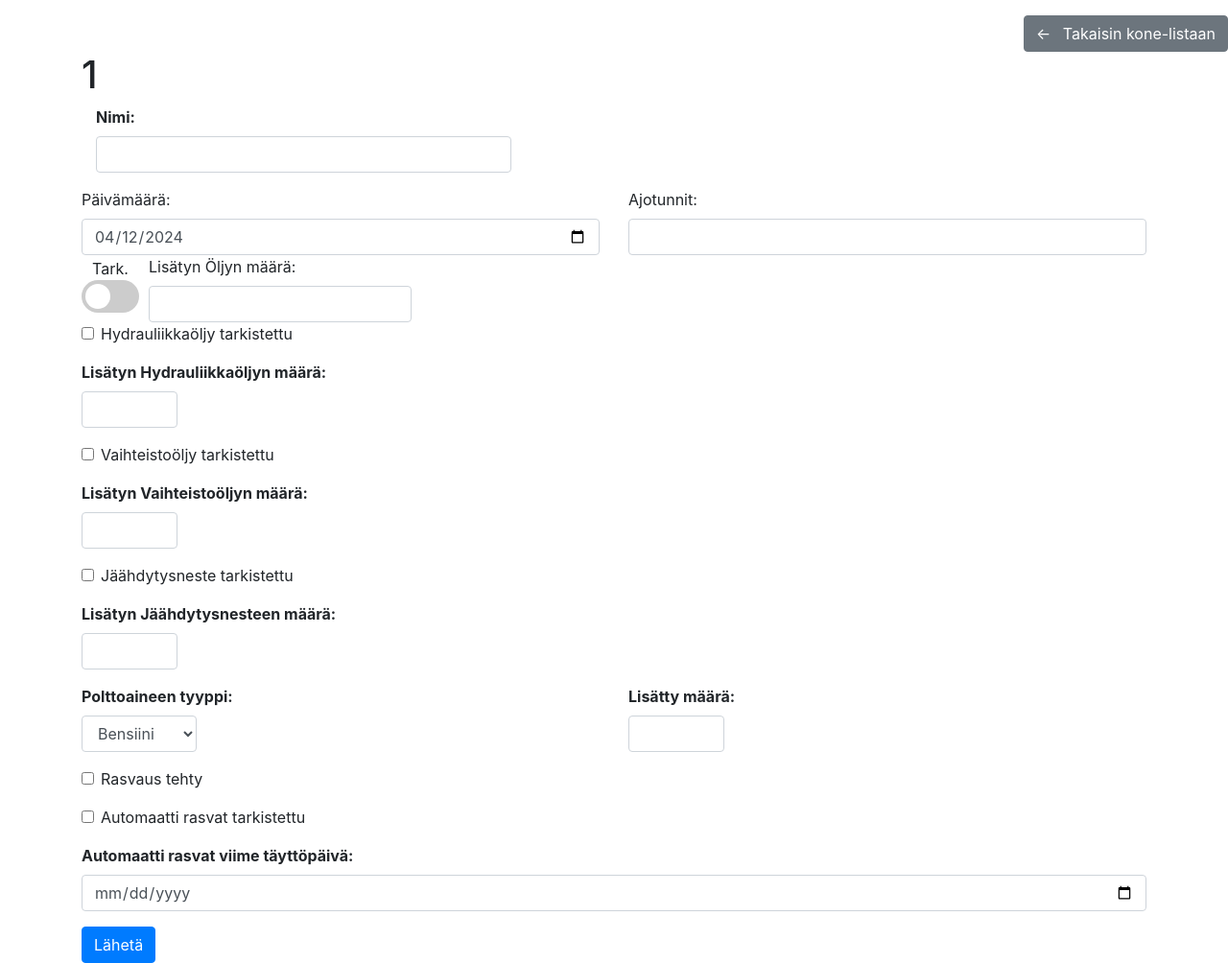
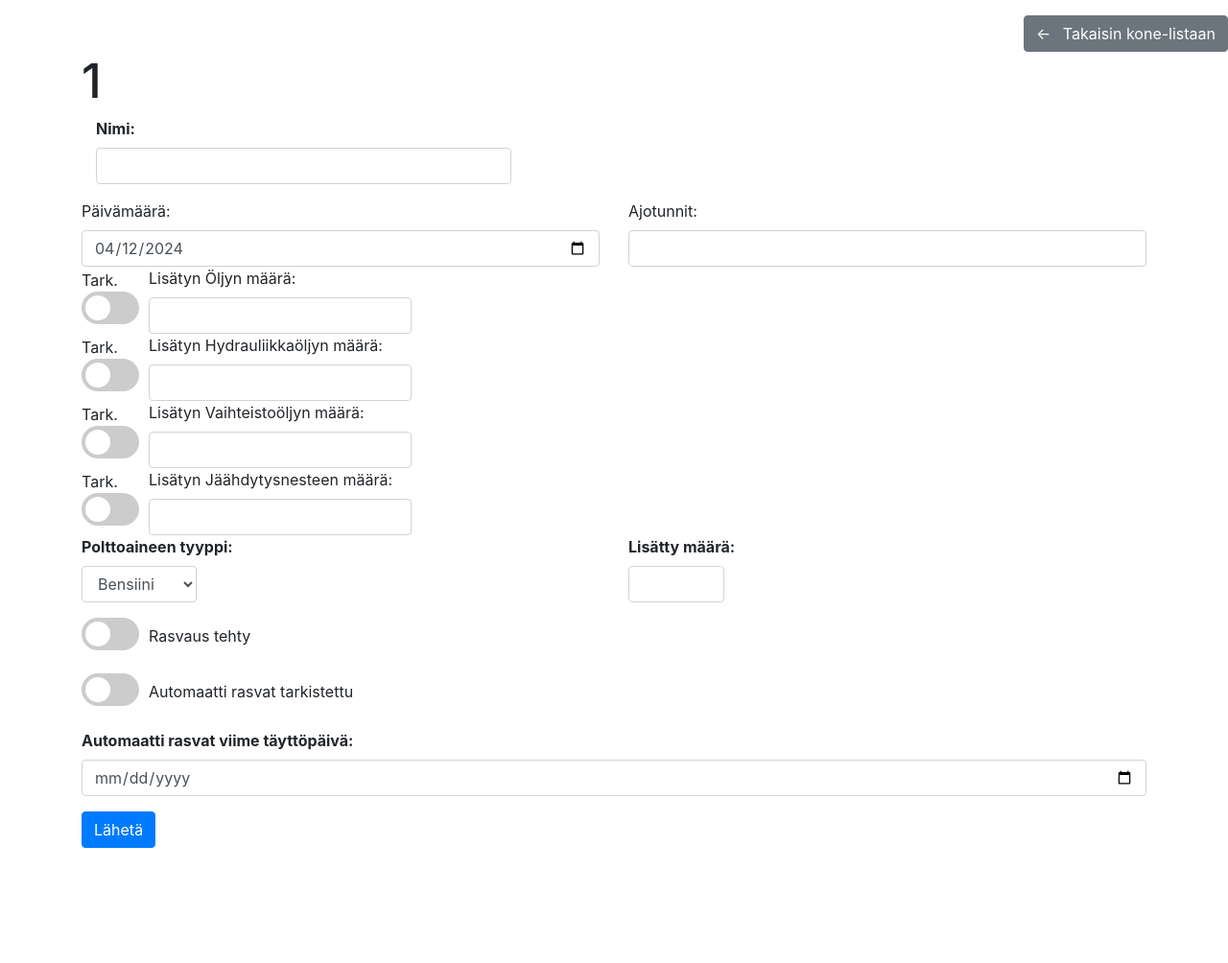
Before and after one commit to Team-OperativeDiary/Equipment-Usage-Diary, a Flask app: page /1/1 in a window 1280 px wide. Shown: the whole page at 96% size. After the commit the page ends 884 px from the top, so only its background shows below. Run offline with Flask 3, Linux system fonts and the light colour scheme; data that the repository does not hold is empty; some libraries are stand-ins or nearby versions.

Commit message:
update form UI

```diff
--- a/app/static/styles_form.css
+++ b/app/static/styles_form.css
@@ -22,12 +22,19 @@ body{
     font-weight: normal;
 }
 
+.machine-name {
+    white-space: nowrap;
+    overflow: hidden;
+    text-overflow: ellipsis; /* Adds an ellipsis (...) if the text overflows */
+    display: flex;
+    flex-shrink: 1;
+    font-size: 10vw;
+}
+
 .toggle-switch {
     position: relative;
     display: flex;
     flex-direction: column;
-    align-items: center;
-    text-align: center;
     cursor: pointer;
 }
 
@@ -63,3 +70,20 @@ body{
 .toggle-switch input[type="checkbox"]:checked + .toggle-slider:before {
     transform: translateX(26px);
 }
+
+
+.toggle-container {
+    display: flex;
+    align-items: center;
+}
+.toggle-text {
+    margin-left: 10px;
+    margin-top: -5px;
+}
+
+
+@media screen and (min-width: 768px) {
+    .machine-name {
+        font-size: 50px; /* Adjust the font size for larger screens */
+    }
+}
--- a/app/templates/form.html
+++ b/app/templates/form.html
@@ -1,5 +1,6 @@
 <!DOCTYPE html>
 <html lang="en">
+
 <head>
     <meta charset="UTF-8">
     <meta name="viewport" content="width=device-width, initial-scale=1.0">
@@ -18,7 +19,7 @@
     </div>
 
     <div class="container">
-        <h1>{{ machine_name.replace('-', ' ').upper() }}</h1>
+        <h1 class="machine-name">{{ machine_name.replace('-', ' ').upper() }}</h1>
 
         <form method="post">
             <div class="col-sm-5">
@@ -39,9 +40,6 @@
                 </div>
             </div>
 
-
-
-
             <script>
                 var today = new Date();
                 var yyyy = today.getFullYear();
@@ -50,7 +48,6 @@
                 var formattedDate = yyyy + '-' + mm + '-' + dd;
                 document.getElementById("date").value = formattedDate;
             </script>
-
 
             <div class="form-row align-items-center">
                 <div class="col-auto">
@@ -68,38 +65,54 @@
                 </div>
             </div>
 
-
-
-
-
-            <div class="form-group form-check">
-                <input type="checkbox" class="form-check-input" id="hydraulicOilChecked" name="hydraulicOilChecked">
-                <label class="form-check-label" for="hydraulicOilChecked">Hydrauliikkaöljy tarkistettu</label>
+            <div class="form-row align-items-center">
+                <div class="col-auto">
+                    <div class="toggle-container">
+                        <label class="toggle-switch" for="hydraulicOilToggled">
+                            Tark.
+                            <input type="checkbox" id="hydraulicOilToggled" name="hydraulicOilToggled">
+                            <span class="toggle-slider"></span>
+                        </label>
+                    </div>
+                </div>
+                <div class="col-auto">
+                    <label for="hydraulicOilAddedAmount">Lisätyn Hydrauliikkaöljyn määrä:</label>
+                    <input type="number" class="form-control" id="hydraulicOilAddedAmount"
+                        name="hydraulicOilAddedAmount">
+                </div>
             </div>
 
-            <div class="form-group">
-                <label for="hydraulicOilAddedAmount">Lisätyn Hydrauliikkaöljyn määrä:</label>
-                <input type="number" class="form-control" id="hydraulicOilAddedAmount" name="hydraulicOilAddedAmount">
+            <div class="form-row align-items-center">
+                <div class="col-auto">
+                    <div class="toggle-container">
+                        <label class="toggle-switch" for="gearOilToggled">
+                            Tark.
+                            <input type="checkbox" id="gearOilToggled" name="gearOilToggled">
+                            <span class="toggle-slider"></span>
+                        </label>
                     </div>
-
-            <div class="form-group form-check">
-                <input type="checkbox" class="form-check-input" id="gearOilChecked" name="gearOilChecked">
-                <label class="form-check-label" for="gearOilChecked">Vaihteistoöljy tarkistettu</label>
                 </div>
-
-            <div class="form-group">
+                <div class="col-auto">
                     <label for="gearOilAddedAmount">Lisätyn Vaihteistoöljyn määrä:</label>
                     <input type="number" class="form-control" id="gearOilAddedAmount" name="gearOilAddedAmount">
                 </div>
-
-            <div class="form-group form-check">
-                <input type="checkbox" class="form-check-input" id="liquidCoolantChecked" name="liquidCoolantChecked">
-                <label class="form-check-label" for="liquidCoolantChecked">Jäähdytysneste tarkistettu</label>
             </div>
 
-            <div class="form-group">
+            <div class="form-row align-items-center">
+                <div class="col-auto">
+                    <div class="toggle-container">
+                        <label class="toggle-switch" for="liquidCoolantToggled">
+                            Tark.
+                            <input type="checkbox" id="liquidCoolantToggled" name="liquidCoolantToggled">
+                            <span class="toggle-slider"></span>
+                        </label>
+                    </div>
+                </div>
+                <div class="col-auto">
                     <label for="liquidCoolantAddedAmount">Lisätyn Jäähdytysnesteen määrä:</label>
-                <input type="number" class="form-control" id="liquidCoolantAddedAmount" name="liquidCoolantAddedAmount">
+                    <input type="number" class="form-control" id="liquidCoolantAddedAmount"
+                        name="liquidCoolantAddedAmount">
+                </div>
             </div>
 
             <div class="row">
@@ -122,19 +135,32 @@
             </div>
 
 
-            <div class="form-group form-check">
-                <input type="checkbox" class="form-check-input" id="greasingChecked" name="greasingChecked">
-                <label class="form-check-label" for="greasingChecked">Rasvaus tehty</label>
+            <div class="form-group">
+                <div class="toggle-container">
+                    <label class="toggle-switch" for="greasingChecked">
+                        <input type="checkbox" id="greasingChecked" name="greasingChecked">
+                        <span class="toggle-slider"></span>
+                    </label>
+                    <span class="toggle-text">Rasvaus tehty</span>
                 </div>
-
-            <div class="form-group form-check">
-                <input type="checkbox" class="form-check-input" id="automaticGreaserChecked" name="automaticGreaserChecked">
-                <label class="form-check-label" for="automaticGreaserChecked">Automaatti rasvat tarkistettu</label>
             </div>
 
             <div class="form-group">
+                <div class="toggle-container">
+                    <label class="toggle-switch" for="automaticGreaserChecked">
+                        <input type="checkbox" id="automaticGreaserChecked" name="automaticGreaserChecked">
+                        <span class="toggle-slider"></span>
+                    </label>
+                    <span class="toggle-text">Automaatti rasvat tarkistettu</span>
+                </div>
+            </div>
+
+
+
+            <div class="form-group">
                 <label for="automaticGreaserLastDateFilled">Automaatti rasvat viime täyttöpäivä:</label>
-                <input type="date" class="form-control" id="automaticGreaserLastDateFilled" name="automaticGreaserLastDateFilled">
+                <input type="date" class="form-control" id="automaticGreaserLastDateFilled"
+                    name="automaticGreaserLastDateFilled">
             </div>
 
             <button type="submit" class="btn btn-primary">Lähetä</button>
@@ -145,4 +171,5 @@
     <script src="https://cdn.jsdelivr.net/npm/popper.js@1.16.1/dist/umd/popper.min.js"></script>
     <script src="https://stackpath.bootstrapcdn.com/bootstrap/4.5.2/js/bootstrap.min.js"></script>
 </body>
+
 </html>
```
Lines whose indentation alone changed are shown as unchanged.
